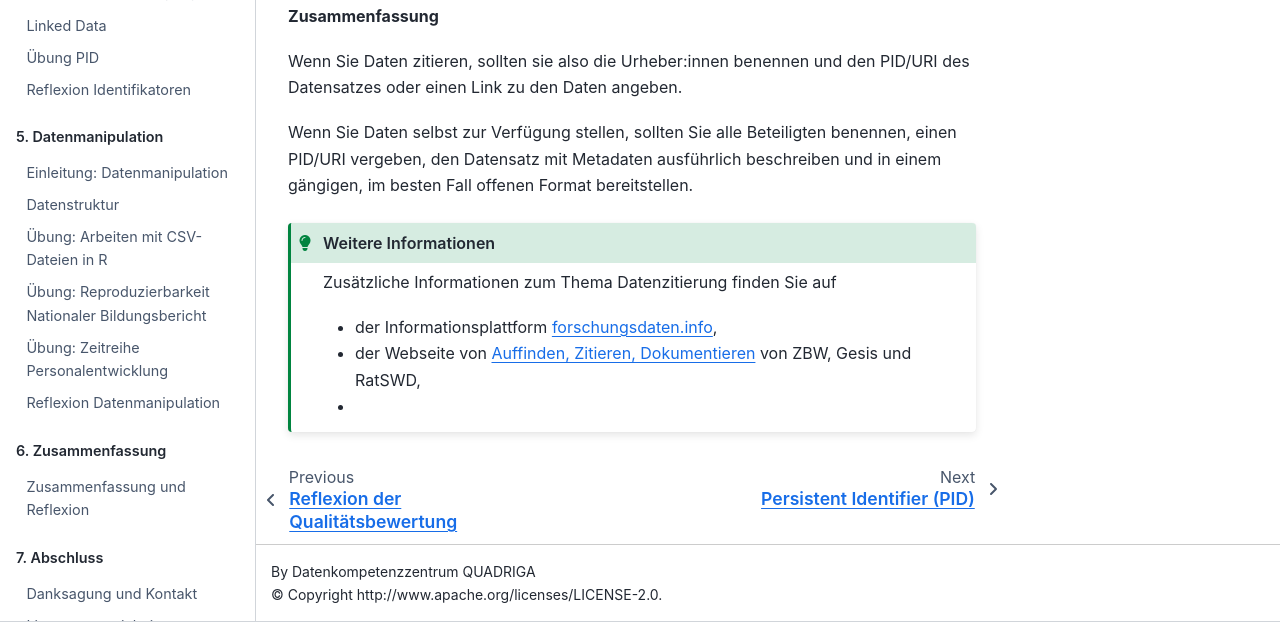
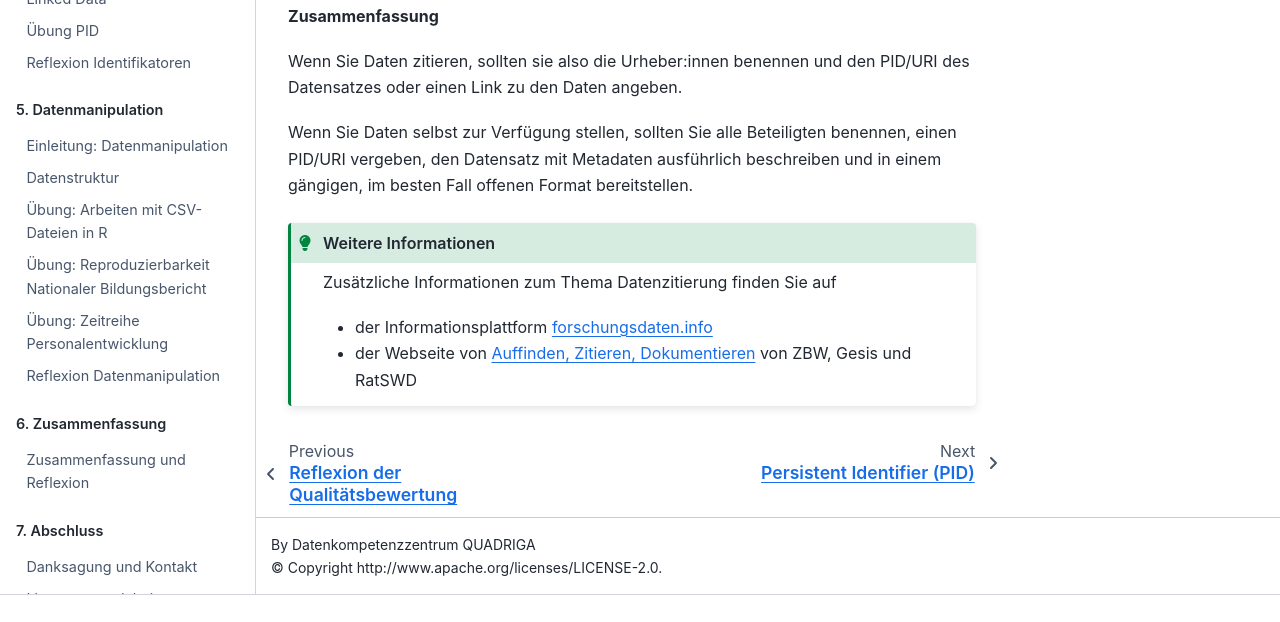
Before and after one commit to quadriga-dk/Tabelle-Fallstudie-1, a Jupyter Book: the page built from Markdown/15_Datenzitierung.md, in a window 1280 px wide and 900 px high, scrolled down 1000 px, cut to the strip 278-900 px from the top of the window. Built offline with Jupyter Book 1.0.4 settings and Sphinx 7.4.7 and the Sphinx Book theme 1.1.4, drawn with Linux system fonts in a browser that asks for light colours; cross-references to code outside the pages are shown as plain code; after the commit the page ends 1873 px from its top, so only the background shows below that.

Commit message:
Update 15_Datenzitierung.md
Grammatikkorrektur

Hinweis-Kästchen zu weiteren Informationen - Komma hinter forschungsdaten.info und RatSWD löschen, sowie den überflüssigen dritten Stichpunkt.

````diff
--- a/Markdown/15_Datenzitierung.md
+++ b/Markdown/15_Datenzitierung.md
@@ -35,7 +35,6 @@ Wenn Sie Daten selbst zur Verfügung stellen, sollten Sie alle Beteiligten benen
 ```{admonition} Weitere Informationen
 :class: tip
 Zusätzliche Informationen zum Thema Datenzitierung finden Sie auf
-- der Informationsplattform <a href="https://forschungsdaten.info/themen/finden-und-nachnutzen/zitieren-von-daten/" target="_blank">forschungsdaten.info</a>,
-- der Webseite von <a href="https://forschungsdaten.info/themen/finden-und-nachnutzen/zitieren-von-daten/" target="_blank">Auffinden, Zitieren, Dokumentieren</a> von ZBW, Gesis und RatSWD,
--
+- der Informationsplattform <a href="https://forschungsdaten.info/themen/finden-und-nachnutzen/zitieren-von-daten/" target="_blank">forschungsdaten.info</a>
+- der Webseite von <a href="https://forschungsdaten.info/themen/finden-und-nachnutzen/zitieren-von-daten/" target="_blank">Auffinden, Zitieren, Dokumentieren</a> von ZBW, Gesis und RatSWD
 ```
````
